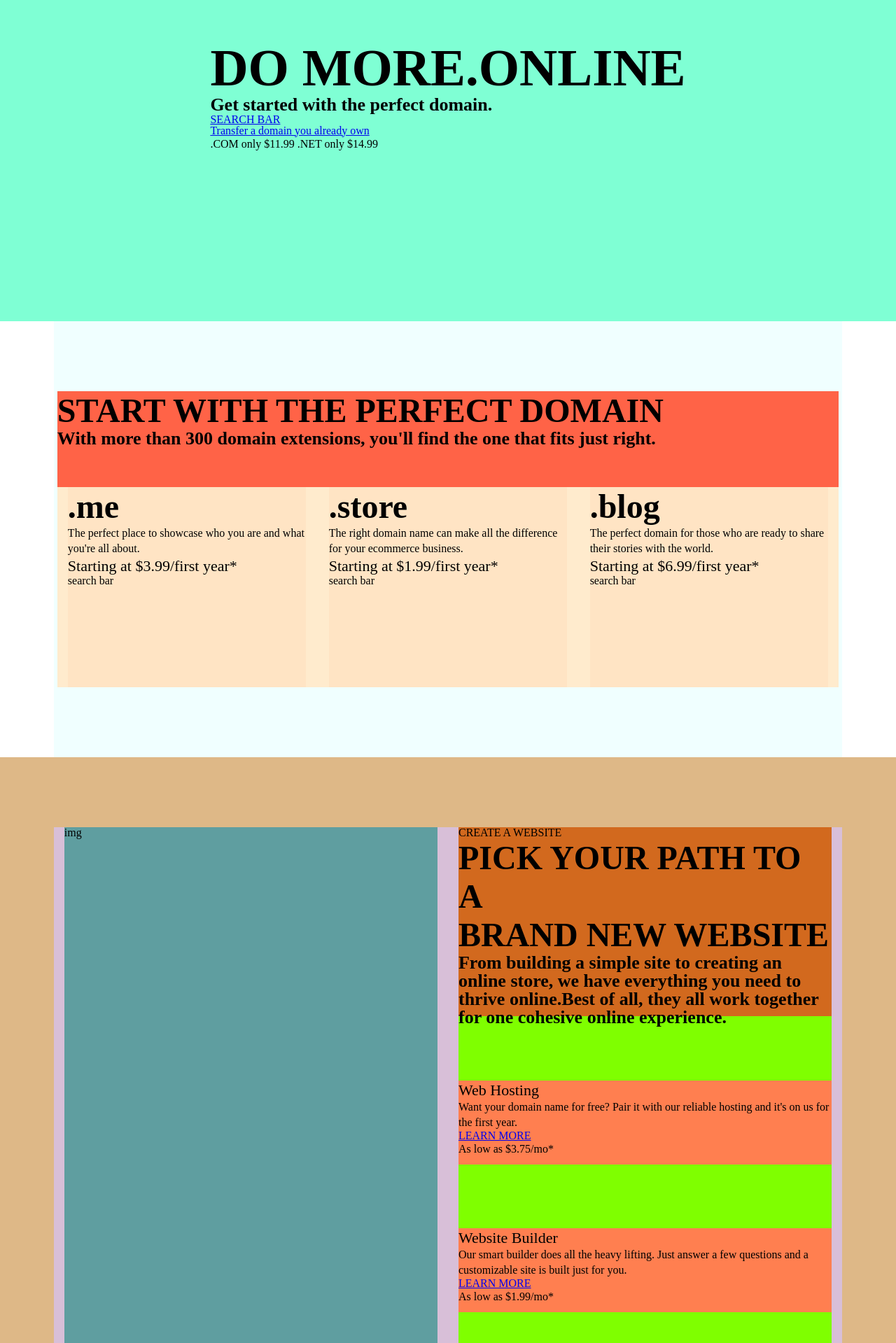
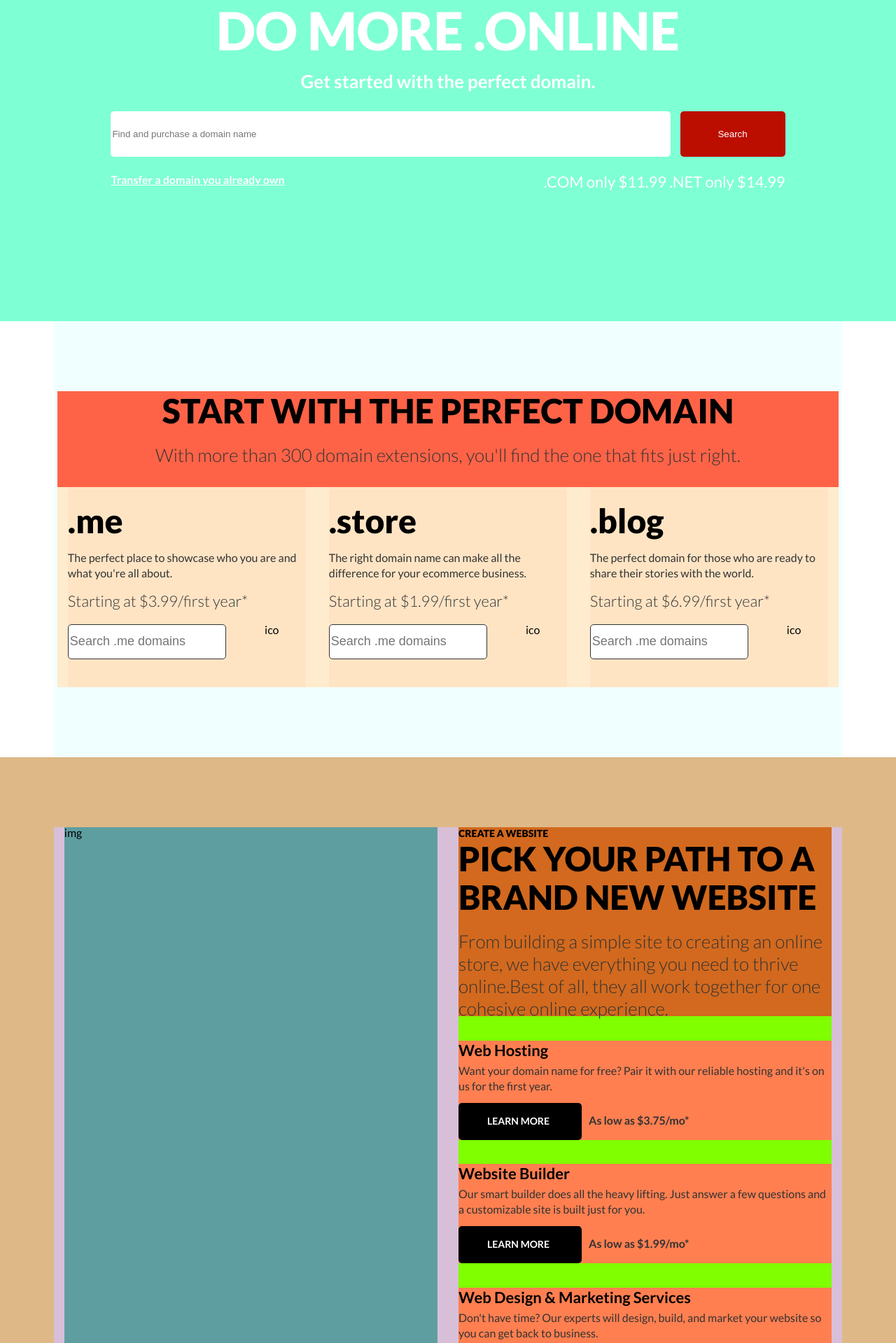
Before and after one commit to NgangmanTeddy/Domain.com, a plain HTML site: page index.html in a window 1280 px wide. Shown: the part 309-2228 px from the top of the page at 70% size. Drawn offline with Linux system fonts and the light colour scheme.

Commit message:
Adding more typography

```diff
--- a/assets/styles/base.css
+++ b/assets/styles/base.css
@@ -98,6 +98,10 @@ Box Model
 	align-items: center;
 }
 
+.hero_cont {
+	width: max-content;
+	height: max-content;
+}
 
 /*
 =================================================================================
@@ -185,7 +189,7 @@ Box Model
 .services_right {
 	background-color: chartreuse;
 	width: 48%;
-	height: 905px;
+	height: 800px;
 	margin: 0 15px;
 	display: flex;
 	flex-wrap: wrap;
@@ -201,7 +205,7 @@ Box Model
 .right_main {
 	background-color: coral;
 	width: 100%;
-	height: 120px;
+	height: max-content;
 }
 
 
@@ -230,20 +234,32 @@ Box Model
 }
 
 .priv_bd {
-	width: 88%;
+	width: 100%;
 	height: 541;
 	margin: 0 auto;
 	display: flex;
 	justify-content: space-between;
+	margin-top: 37px;
 }
 
 .priv_main {
 	background-color: darkgrey;
-	width: 48%;
-	height: 514px;
-	margin: 0 15px;
+	width: 48.5%;
+	height: 500px;
+	position: relative;
 }
 
+.priv_main div:nth-child(2) {
+	width: auto;
+	margin: 0 30px;
+}
+
+.priv_img {
+	background-color: tan;
+	width: 100%;
+	height: 195.2px;
+	margin-bottom: 30px;
+}
 
 /*
 =================================================================================
@@ -266,13 +282,12 @@ Box Model
 	background-color: teal;
 	width: 88%;
 	height: 447px;
-	padding: 15px 0;
 }
 
 .help_body {
 	background-color: darkkhaki;
 	width: 100%;
-	height: 330px;
+	height: 300px;
 	display: flex;
 	justify-content: space-between;
 }
@@ -280,9 +295,23 @@ Box Model
 .help_main {
 	background-color: darkmagenta;
 	width: 32%;
-	height: 330px;
+	height: 300px;
+	border-radius: 5px;
+	position: relative;
 }
 
+.help_main div:nth-child(2) {
+	width: auto;
+	margin: 35px 30px;
+
+}
+
+.help_img {
+	background-color: chartreuse;
+	width: 100%;
+	height: 48px;
+	border-radius: 5px 5px 0 0;
+}
 
 /*
 =================================================================================
@@ -320,6 +349,8 @@ Box Model
 	width: 100%;
 	height: auto;
 	margin: 10px 0px;
+	border-radius: 5px;
+	padding: 25px 20px;
 }
 
 
@@ -335,59 +366,5 @@ aft _quest
 	background-color: yellowgreen;
 	width: 85%;
 	margin: 0 auto;
-	height: 220px;
+	height: 200px;
 }
-
-
-/*
-=================================================================================
-=================================================================================
- Typography
-=================================================================================
-=================================================================================
-*/
-
-
-/*
-=================================================================================
-=================================================================================
- general
-=================================================================================
-=================================================================================
-*/
-
-
-h1 p {
-	font-size: 75px;
-	line-height: 80px;
-	font-weight: 900;
-}
-
-h2 p {
-	font-size: 48px;
-	line-height: 55px;
-	font-weight: 900;
-}
-h3 p {
-	font-size: 26px;
-	line-height: 26px;
-	font-weight: 700;
-}
-
-h4 p {
-	font-size: 22px;
-	line-height: 27px;
-	font-weight: 300;
-}
-
-/* h5 p {
-	font-size: ;
-	line-height: ;
-	font-weight: ;
-} */
-
-h6 p {
-	font-size: 16px;
-	line-height: 22px;
-	font-weight: 400;
-}
--- a/assets/styles/component.css
+++ b/assets/styles/component.css
@@ -91,6 +91,72 @@ Box Model
 
 /*
 ==================================================================================
+services
+==================================================================================
+*/
+
+.service_btn {
+	display: inline-block;
+	background-color: #000000;
+	color: white;
+	font-size: 14px;
+	font-weight: 700;
+	width: 33%;
+	height: 53px;
+	padding: 17px 39px;
+	border: 2px solid black;
+	border-radius: 5px;
+}
+
+/*
+==================================================================================
+private
+==================================================================================
+*/
+
+.priv_btn {
+	background-color: #000000;
+	color: white;
+	padding: 15px 0;
+	text-align: center;
+	width: 88.88%;
+	height: 53px;
+	border-radius: 4px;
+	position: absolute;
+	bottom: 30px;
+}
+
+/*
+==================================================================================
+help
+==================================================================================
+*/
+
+.help_btn {
+	background-color: white;
+	color: #000000;
+	font-size: 14px;
+	padding: 15px 0;
+	text-align: center;
+	width: 84%;
+	height: 53px;
+	border: 2px solid black;
+	border-radius: 4px;
+	position: absolute;
+	bottom: 20px;
+
+}
+
+/*
+==================================================================================
+==================================================================================
+ nav
+==================================================================================
+==================================================================================
+*/
+
+/*
+==================================================================================
 header nav
 ==================================================================================
 */
@@ -171,13 +237,80 @@ header list
 /*
 ==================================================================================
 ==================================================================================
- drop downs
+ search bar
 ==================================================================================
 ==================================================================================
 */
 
-.drop_down {
-	 display: none;
+/*
+==================================================================================
+hero
+==================================================================================
+*/
+
+.search-field {
+    height: 65px;
+	width: 800px;
+	border-radius: 5px;
+	border: none;
+	margin-right: 10px;
+}
+
+.hero::placeholder {
+	font-family: 'Lato', sans-serif;
+	font-size: 26px;
+	color: #000000;
+	font-weight: 100;
+	line-height: 65px;
+	margin-left: 20px;
+}
+
+.search-btn {
+    height: 65px;
+    width: 150px;
+    background: #f44336;
+	border-radius: 5px;
+	border: none;
+    color: #fff;
+}
+.search-btn {
+    background: #bb0d00;
+    cursor: pointer;
+}
+.form-box {
+    margin: 20px 0 10px 0;
+}
+
+/*
+==================================================================================
+domain
+==================================================================================
+*/
+
+.dom_form {
+	width: 88.6%;
+	height: 50px;
+	display: flex;
+	justify-content: space-between;
+}
+
+.dom_form div {
+	display: inline-block;
+}
+
+.dom_search {
+	display: inline-block;
+	width: 75%;
+	height: 50px;
+	border: 1px solid #333;
+	border-radius: 5px;
+	flex-shrink: 0;
+}
+
+.dom_search::placeholder {
+	font-size: 18px;
+	font-weight: 400;
+	line-height: 32px;
 }
 
 
@@ -200,6 +333,7 @@ header drop down
 }
 
 .drop_down {
+	display: none;
 	background-color: yellowgreen;
 	width: 250px;
 	height: auto;
--- /dev/null
+++ b/assets/styles/fonts.css
@@ -0,0 +1,278 @@
+/*
+=================================================================================
+=================================================================================
+ Typography
+=================================================================================
+=================================================================================
+*/
+
+@import url('https://fonts.googleapis.com/css2?family=Lato:ital,wght@0,300;0,400;0,700;0,900;1,300&display=swap');
+
+/*
+=================================================================================
+=================================================================================
+ general
+=================================================================================
+=================================================================================
+*/
+
+body {
+    font-family: 'Lato', sans-serif;
+}
+
+
+h1 p {
+	font-size: 75px;
+	line-height: 80px;
+	font-weight: 900;
+}
+
+h2 p {
+	font-size: 48px;
+	line-height: 55px;
+	font-weight: 900;
+}
+h3 p {
+	font-size: 26px;
+	line-height: 26px;
+	font-weight: 700;
+}
+
+h4 p {
+	font-size: 22px;
+	line-height: 27px;
+	font-weight: 300;
+}
+
+/* h5 p {
+	font-size: ;
+	line-height: ;
+	font-weight: ;
+} */
+
+h6 p {
+	font-size: 16px;
+	line-height: 22px;
+	font-weight: 400;
+}
+
+/*
+=================================================================================
+=================================================================================
+ specific
+=================================================================================
+=================================================================================
+*/
+
+
+/*
+=================================================================================
+hero
+=================================================================================
+*/
+
+.hero_cont h1,
+.hero_cont h3 {
+    text-align: center;
+}
+
+.hero_cont h1 p {
+    font-weight: 900;
+    color: white;
+    margin-bottom: 20px;
+}
+
+.hero_cont h3 p {
+    font-weight: 700;
+    color: white;
+    margin-bottom: 30px;
+}
+
+.aft_form {
+    width: 100%;
+    display: flex;
+    justify-content: space-between;
+}
+
+.hero_cont .trans {
+    display: inline-block;
+    margin-top: 15px;
+    font-size: 16px;
+    font-weight: 700;
+    text-align: left;
+    color: white;
+}
+
+.hero_cont h6 p {
+    margin-top: 15px;
+    display: inline-block;
+    color: white;
+    font-size: 22px;
+    font-weight: 400;
+}
+
+/*
+=================================================================================
+domain
+=================================================================================
+*/
+
+.domain_hd {
+    text-align: center;
+}
+
+.domain_hd h2 {
+    margin-bottom: 20px;
+}
+
+.domain_hd h3 p {
+    line-height: 32px;
+    color: #333;
+    font-weight: 300;
+}
+
+.dom h2 {
+    margin: 20px 0 15px 0;
+}
+
+.dom h6 p {
+    color: #333;
+    margin-bottom: 15px;
+}
+
+.dom h4 p {
+    color: #333;
+    margin-bottom: 20px;
+}
+
+/*
+=================================================================================
+services
+=================================================================================
+*/
+
+.serv_hd {
+    font-size: 14px;
+    font-weight: 900;
+    line-height: 17px
+}
+
+.right_hd h2 {
+    margin-bottom: 20px;
+}
+
+.right_hd h3 p {
+    color: #333;
+    font-weight: 300;
+    line-height: 32px;
+}
+
+.right_main h4 p {
+    font-weight: 700;
+    margin-bottom: 5px;
+}
+
+.right_main h6 p {
+    font-weight: 400;
+    color: #333;
+    line-height: 22px;
+    margin-bottom: 13px;
+}
+
+.right_main div h6 {
+    display: inline-block;
+    margin-left: 7px;
+}
+
+.right_main div h6 p {
+    color: #333;
+    font-weight: 700;
+}
+
+/*
+=================================================================================
+privacy
+=================================================================================
+*/
+
+.priv_hd p {
+    font-weight: 300;
+    line-height: 32px;
+    color: #666666;
+    text-align: center;
+}
+
+.priv_main p {
+    font-weight: 700;
+    line-height: 22px;
+    margin-bottom: 5px;
+}
+
+.priv_main h6 p {
+    font-weight: 400;
+    color: #333;
+    line-height: 22px;
+}
+
+/*
+=================================================================================
+help
+=================================================================================
+*/
+
+.help_head {
+    text-align: center;
+}
+
+.help_head h2 {
+    margin-bottom: 15px;
+}
+
+.help_head h3 p {
+    font-weight: 300;
+    color: #666666;
+    margin-bottom: 20px;
+}
+
+.help_main p {
+    font-weight: 700;
+    margin-bottom: 15px;
+}
+
+.help_main h6 p {
+    font-weight: 400;
+    color: #333;
+}
+
+/*
+=================================================================================
+quest
+=================================================================================
+*/
+
+.quest_hd h3 p {
+    text-align: center;
+    margin-bottom: 30px;
+    font-weight: 300;
+}
+
+.quest_main h4 p {
+    font-weight: 600;
+    margin-bottom: 10px;
+}
+
+.quest_main h6 p {
+    font-weight: 400;
+    color: #333;
+}
+
+/*
+=================================================================================
+after quest
+=================================================================================
+*/
+
+.aft_quest p {
+    font-weight: 400;
+    color: #666666;
+}
--- a/index.html
+++ b/index.html
@@ -8,6 +8,7 @@
     <link rel="stylesheet" href="./assets/styles/base.css">
     <link rel="stylesheet" href="./assets/styles/component.css">
     <link rel="stylesheet" href="./assets/styles/module.css">
+    <link rel="stylesheet" href="./assets/styles/fonts.css">
 </head>
 
 <body>
@@ -117,18 +118,24 @@
     <section class="hero">
         <div class="hero_cont">
             <h1>
-                <P>DO MORE.ONLINE</P>
+                <P>DO MORE .ONLINE</P>
             </h1>
             <h3>
                 <P>Get started with the perfect domain.</P>
             </h3>
-            <P><a href="#">
-                    <h3>SEARCH BAR</h3>
-                </a></P>
-            <p><a href="#">Transfer a domain you already own</a></p>
+            <form action="">
+                <div class="form-box">
+                    <input type="text" class="search-field skills" name="search"
+                        placeholder="Find and purchase a domain name">
+                    <button class="search-btn" type="button">Search</button>
+                </div>
+            </form>
+            <div class="aft_form">
+                <p><a href="#" class="trans">Transfer a domain you already own</a></p>
                 <h6>
                     <p>.COM only $11.99 .NET only $14.99</p>
                 </h6>
+            </div>
         </div>
     </section>
     <!-- Domains
@@ -159,7 +166,10 @@
                     <h4>
                         <p>Starting at $3.99/first year*</p>
                     </h4>
-                    <p>search bar</p>
+                    <form class="dom_form" action="">
+                        <input class="dom_search" type="text" placeholder="Search .me domains">
+                        <div>ico</div>
+                    </form>
                 </section>
                 <section class="dom">
                     <h2>
@@ -171,7 +181,10 @@
                     <h4>
                         <p>Starting at $1.99/first year*</p>
                     </h4>
-                    <p>search bar</p>
+                    <form class="dom_form" action="">
+                        <input class="dom_search" type="text" placeholder="Search .me domains">
+                        <div>ico</div>
+                    </form>
                 </section>
                 <section class="dom">
                     <h2>
@@ -183,7 +196,10 @@
                     <h4>
                         <p>Starting at $6.99/first year*</p>
                     </h4>
-                    <p>search bar</p>
+                    <form class="dom_form" action="">
+                        <input class="dom_search" type="text" placeholder="Search .me domains">
+                        <div>ico</div>
+                    </form>
                 </section>
             </section>
         </div>
@@ -198,7 +214,7 @@
             <div class="services_left">img</div>
             <section class="services_right">
                 <section class="right_hd">
-                    <p>CREATE A WEBSITE</p>
+                    <p class="serv_hd">CREATE A WEBSITE</p>
                     <h2>
                         <p>PICK YOUR PATH TO A</p>
                         <p>BRAND NEW WEBSITE</p>
@@ -218,10 +234,12 @@
                         <p>Want your domain name for free? Pair it with our reliable hosting and it's on us for the
                             first year.</p>
                     </h6>
-                    <p class="btn"><a href="#">LEARN MORE</a></p>
+                    <div>
+                        <p class="btn service_btn">LEARN MORE</p>
                         <h6>
                             <p>As low as $3.75/mo*</p>
                         </h6>
+                    </div>
                 </section>
                 <section class="right_main">
                     <h4>
@@ -232,10 +250,12 @@
                             site is
                             built just for you.</p>
                     </h6>
-                    <p class="btn"><a href="#">LEARN MORE</a></p>
+                    <div>
+                        <p class="btn service_btn">LEARN MORE</p>
                         <h6>
                             <p>As low as $1.99/mo*</p>
                         </h6>
+                    </div>
                 </section>
                 <section class="right_main">
                     <h4>
@@ -246,10 +266,12 @@
                             to business.
                         </p>
                     </h6>
-                    <p class="btn"><a href="#">LEARN MORE</a></p>
+                    <div>
+                        <p class="btn service_btn">LEARN MORE</p>
                         <h6>
                             <p>Free Design Consultation</p>
                         </h6>
+                    </div>
                 </section>
             </section>
         </section>
@@ -268,30 +290,39 @@
             </div>
             <section class="priv_bd">
                 <section class="priv_main">
-                    <div><a href="#">img</a></div>
+                    <div class="priv_img"><a href="#">img</a></div>
+                    <div>
                         <div>
                             <p>Professional Email and Productivity</p>
                             <h6>
-                            <p>Look like a pro with an email address that matches your domain. With Google Workspace,
-                                you'll also
-                                get productivity tools for collaboration, file sharing, video chat, and more.</p>
+                                <p>
+                                    Look like a pro with an email address that matches your domain. With Google
+                                    Workspace,
+                                    you'll also get productivity tools for collaboration, file sharing, video chat, and
+                                    more.
+                                </p>
                             </h6>
                         </div>
-                    <p class="btn"><a href="#">EXPLORE GOOGLE WORKSPACE</a></p>
+                        <p class="btn priv_btn">EXPLORE GOOGLE WORKSPACE</p>
+                    </div>
                 </section>
                 <section class="priv_main">
-                    <div><a href="#">img</a></div>
+                    <div class="priv_img"><a href="#">img</a></div>
+                    <div>
                         <div>
                             <p>Secure Your Site</p>
                             <h6>
-                            <p>These days, website security requires more than just an SSL certificate — which, by the
-                                way, you
-                                ought to have. Total security means having the right protection in place for whatever
-                                virtual
-                                threats come your way.</p>
+                                <p>
+                                    These days, website security requires more than just an SSL certificate — which, by
+                                    the
+                                    way, you ought to have. Total security means having the right protection in place
+                                    for whatever
+                                    virtual threats come your way.
+                                </p>
                             </h6>
                         </div>
-                    <p class="btn"><a href="#">COMPARE SECURITY OPTIONS</a></p>
+                        <p class="btn priv_btn">COMPARE SECURITY OPTIONS</p>
+                    </div>
                 </section>
             </section>
         </section>
@@ -313,30 +344,39 @@
             </section>
             <section class="help_body">
                 <section class="help_main">
-                    <div><a href="#">img</a></div>
+                    <div class="help_img"><a href="#">img</a></div>
+                    <div>
                         <p>Top Notch Support</p>
                         <h6>
-                        <p>If you ever run into any problems, just use chat and we'll help you get it fixed fast.</p>
+                            <p>If you ever run into any problems, just use chat and we'll help you get it fixed fast.
+                            </p>
                         </h6>
-                    <p class="btn"><a href="#">LIVE CHAT</a></p>
+                        <p class="btn help_btn">LIVE CHAT</p>
+                    </div>
                 </section>
                 <section class="help_main">
-                    <div><a href="#">img</a></div>
+                    <div class="help_img"><a href="#">img</a></div>
+                    <div>
                         <p>Discover Our Blog</p>
                         <h6>
-                        <p>Get great advice, tips, and tricks from the professionals that know the domain, hosting, and
+                            <p>Get great advice, tips, and tricks from the professionals that know the domain, hosting,
+                                and
                                 website building industry.</p>
                         </h6>
-                    <p class="btn"><a href="#">START LEARNING</a></p>
+                        <p class="btn help_btn">START LEARNING</p>
+                    </div>
                 </section>
                 <section class="help_main">
-                    <div><a href="#">img</a></div>
+                    <div class="help_img"><a href="#">img</a></div>
+                    <div>
                         <p>Visit Our Knowledgebase</p>
                         <h6>
-                        <p>Browse our Knowledgebase to see what others like you are asking, and get the answers you're
+                            <p>Browse our Knowledgebase to see what others like you are asking, and get the answers
+                                you're
                                 looking for right away.</p>
                         </h6>
-                    <p class="btn"><a href="#">FIND RESOURCES</a></p>
+                        <p class="btn help_btn">FIND RESOURCES</p>
+                    </div>
                 </section>
             </section>
         </section>
@@ -422,8 +462,10 @@
                             audience and
                             builds credibility.</p>
                     </h6>
+                    <br>
                     <h6>
-                        <p>Branding: Branding is much more than just the name of your business. Everything, from the
+                        <p>
+                            Branding: Branding is much more than just the name of your business. Everything, from the
                             colors you use,
                             your logo, or even the feelings associated with your business is your branding. Ensure you
                             are
@@ -431,10 +473,13 @@
                             on the
                             right foot with any prospective customer. Whether you are setting yourself apart from the
                             competition or
-                            simply establishing yourself, you are limiting yourself without a website.</p>
+                            simply establishing yourself, you are limiting yourself without a website.
+                        </p>
                     </h6>
+                    <br>
                     <h6>
-                        <p>Organic Traffic: Once your website is complete and you are online you can start to show up in
+                        <p>
+                            Organic Traffic: Once your website is complete and you are online you can start to show up in
                             Google's
                             search results, also called organic or natural search results. With the right optimizations,
                             organic
@@ -442,7 +487,8 @@
                             on the market
                             to purchase, this gives smaller shops and businesses an opportunity to compete with larger
                             competitors.
-                            See how SEO can influence your website here.</p>
+                            See how SEO can influence your website here.
+                        </p>
                     </h6>
                 </article>
             </section>
@@ -456,6 +502,7 @@
     <div class="aft_quest">
         <h6>
             <div>
+                <br><br><br><br><br><br><br><br>
                 <p>* The introductory prices are for the first term of service only and automatically renew at the
                     regular rate.</p>
             </div>
```
Lines whose indentation alone changed are shown as unchanged.
